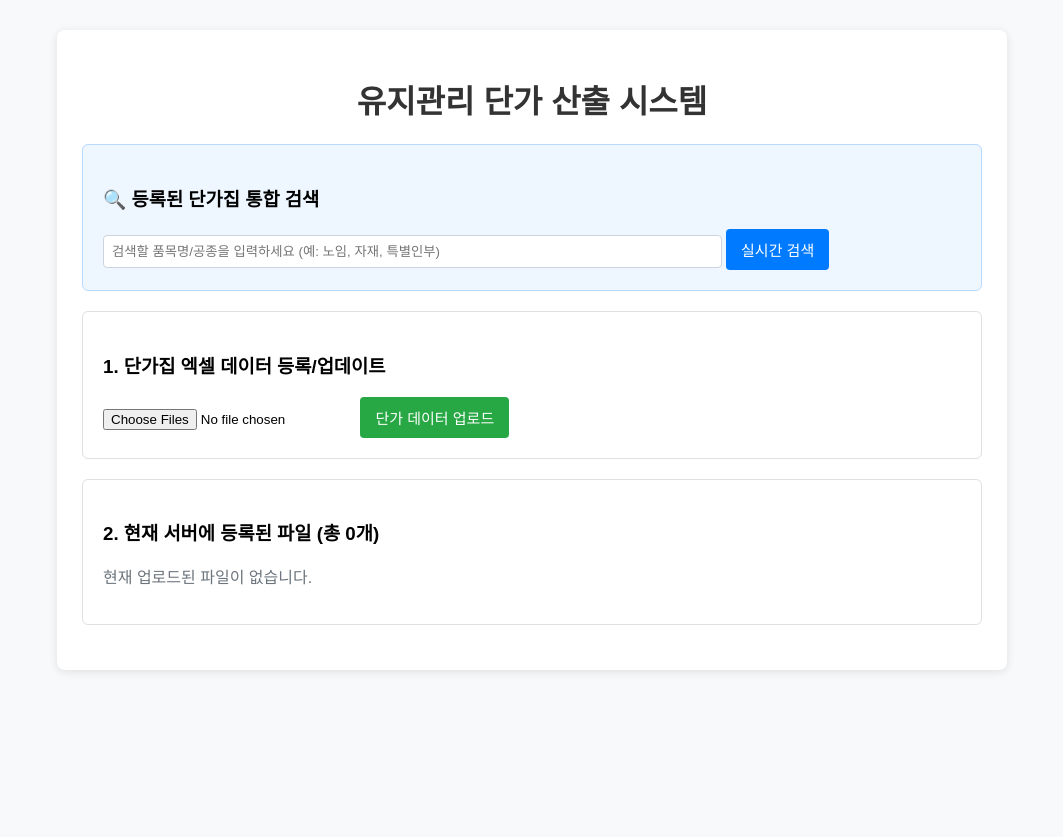
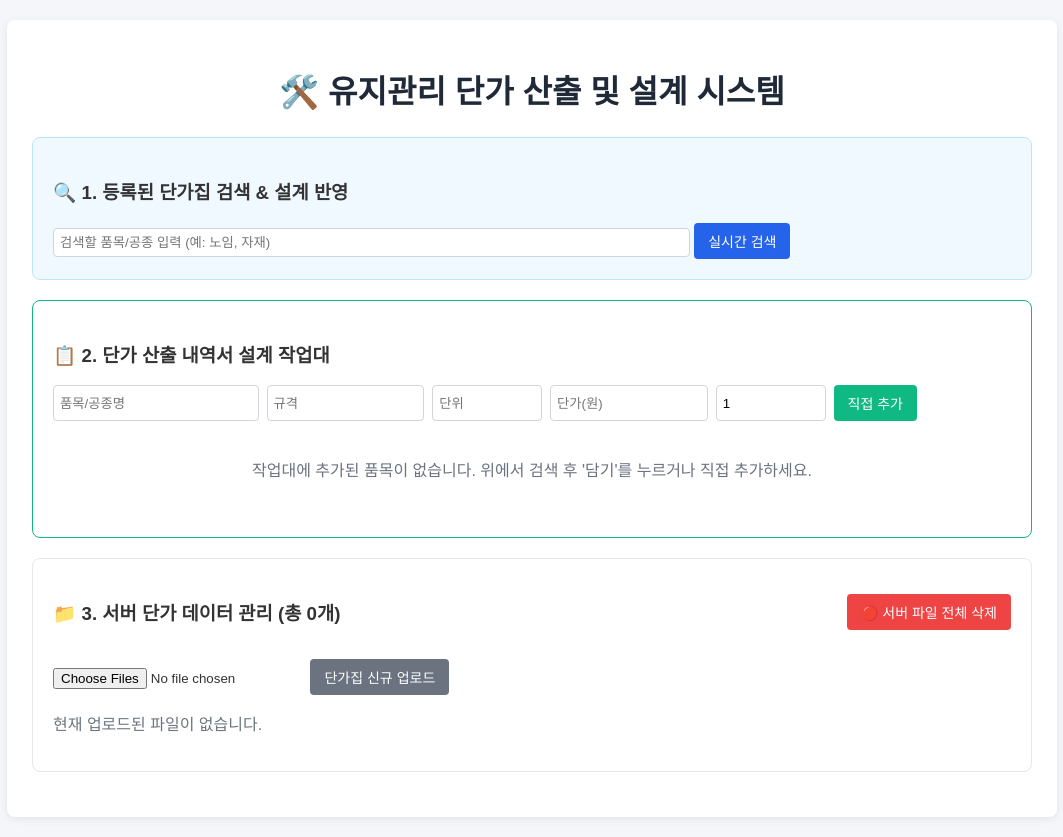
Before and after one commit to kidari08/maintenance-app, a Flask app: page / in a window 1280 px wide. Shown: the whole page, without its empty margins (108-1171 px from the left). Before the commit the page ends 672 px from the top, so only its background shows below. Run offline with Flask 3, Linux system fonts and the light colour scheme.

Commit message:
Update index.html

```diff
--- a/templates/index.html
+++ b/templates/index.html
@@ -3,82 +3,146 @@
 <head>
     <meta charset="UTF-8">
     <meta name="viewport" content="width=device-width, initial-scale=1.0">
-    <title>유지관리 단가 산출 시스템</title>
+    <title>유지관리 단가 산출 및 설계 시스템</title>
     <style>
-        body { font-family: sans-serif; margin: 30px; background-color: #f8f9fa; }
-        .container { max-width: 900px; margin: 0 auto; background: #fff; padding: 25px; border-radius: 8px; box-shadow: 0 2px 10px rgba(0,0,0,0.1); }
-        h1 { text-align: center; color: #333; }
-        .card { border: 1px solid #e0e0e0; padding: 20px; border-radius: 6px; margin-bottom: 20px; }
-        .btn { background-color: #28a745; color: white; border: none; padding: 10px 15px; border-radius: 4px; font-size: 15px; cursor: pointer; }
-        .btn-search { background-color: #007bff; }
-        .alert { color: #155724; background-color: #d4edda; padding: 10px; border-radius: 4px; margin-top: 10px; }
-        table { width: 100%; border-collapse: collapse; margin-top: 15px; font-size: 14px; }
-        th, td { border: 1px solid #dee2e6; padding: 8px; text-align: left; }
-        th { background-color: #f1f3f5; }
-        input[type="text"] { padding: 8px; width: 70%; border: 1px solid #ced4da; border-radius: 4px; }
+        body { font-family: sans-serif; margin: 20px; background-color: #f4f6f9; color: #333; }
+        .container { max-width: 1000px; margin: 0 auto; background: #fff; padding: 25px; border-radius: 8px; box-shadow: 0 2px 8px rgba(0,0,0,0.08); }
+        h1 { text-align: center; color: #1f2937; margin-bottom: 25px; }
+        .card { border: 1px solid #e5e7eb; padding: 20px; border-radius: 8px; margin-bottom: 20px; background-color: #ffffff; }
+        .btn { background-color: #10b981; color: white; border: none; padding: 8px 14px; border-radius: 4px; font-size: 14px; cursor: pointer; text-decoration: none; display: inline-block; }
+        .btn-blue { background-color: #2563eb; }
+        .btn-red { background-color: #ef4444; }
+        .btn-gray { background-color: #6b7280; }
+        table { width: 100%; border-collapse: collapse; margin-top: 10px; font-size: 13px; }
+        th, td { border: 1px solid #d1d5db; padding: 8px; text-align: center; }
+        th { background-color: #f3f4f6; font-weight: bold; }
+        input[type="text"], input[type="number"] { padding: 6px; border: 1px solid #d1d5db; border-radius: 4px; }
+        .text-left { text-align: left; }
+        .text-right { text-align: right; }
+        .total-box { background-color: #fef3c7; border: 1px solid #f59e0b; padding: 15px; border-radius: 6px; font-size: 18px; font-weight: bold; text-align: right; margin-top: 15px; }
+        .file-item { display: flex; justify-content: space-between; align-items: center; padding: 6px 0; border-bottom: 1px dashed #e5e7eb; }
     </style>
 </head>
 <body>
 
 <div class="container">
-    <h1>유지관리 단가 산출 시스템</h1>
+    <h1>🛠️ 유지관리 단가 산출 및 설계 시스템</h1>
 
-    <!-- 1. 단가 통합 검색 (업로드된 엑셀 실시간 조회) -->
-    <div class="card" style="background-color: #eef6ff; border-color: #b8daff;">
-        <h3>🔍 등록된 단가집 통합 검색</h3>
+    <!-- 1. 단가집 검색 및 설계서 반영 -->
+    <div class="card" style="background-color: #f0f9ff; border-color: #bae6fd;">
+        <h3>🔍 1. 등록된 단가집 검색 & 설계 반영</h3>
         <form method="GET" action="/">
-            <input type="text" name="keyword" value="{{ keyword }}" placeholder="검색할 품목명/공종을 입력하세요 (예: 노임, 자재, 특별인부)">
-            <button type="submit" class="btn btn-search">실시간 검색</button>
+            <input type="text" name="keyword" value="{{ keyword }}" placeholder="검색할 품목/공종 입력 (예: 노임, 자재)" style="width: 65%;">
+            <button type="submit" class="btn btn-blue">실시간 검색</button>
         </form>
 
-        {% if keyword %}
-            <h4>'{{ keyword }}' 검색 결과 (총 {{ search_results|length }}건)</h4>
         {% if search_results %}
+            <h4 style="margin-top: 15px;">검색 결과 (원하는 품목을 산출서에 추가하세요)</h4>
             <table>
                 <thead>
                     <tr>
                         <th>출처 파일</th>
-                            <th>시트명</th>
-                            <th>항목 데이터 (주요 내용)</th>
+                        <th>항목 내용</th>
+                        <th>산출서 반영하기</th>
                     </tr>
                 </thead>
                 <tbody>
                     {% for item in search_results %}
                         <tr>
-                                <td><b>{{ item.filename }}</b></td>
-                                <td>{{ item.sheet }}</td>
-                                <td>{{ item.data | join(' | ') }}</td>
+                            <td>{{ item.filename }}</td>
+                            <td class="text-left">{{ item.raw_data }}</td>
+                            <td>
+                                <form method="POST" action="/add_item" style="display: flex; gap: 4px; justify-content: center;">
+                                    <input type="hidden" name="name" value="{{ item.item_name }}">
+                                    <input type="hidden" name="spec" value="{{ item.spec }}">
+                                    <input type="hidden" name="unit" value="{{ item.unit }}">
+                                    <input type="hidden" name="price" value="{{ item.price }}">
+                                    <input type="number" name="qty" value="1" step="0.1" style="width: 50px;">
+                                    <button type="submit" class="btn">담기</button>
+                                </form>
+                            </td>
                         </tr>
                     {% endfor %}
                 </tbody>
             </table>
-            {% else %}
-                <p style="color: #dc3545;">해당 키워드가 포함된 단가 데이터를 찾을 수 없습니다.</p>
-            {% endif %}
         {% endif %}
     </div>
 
-    <!-- 2. 다중 엑셀 파일 등록 -->
-    <div class="card">
-        <h3>1. 단가집 엑셀 데이터 등록/업데이트</h3>
-        <form method="POST" enctype="multipart/form-data">
-            <input type="file" name="files" multiple accept=".xls,.xlsx">
-            <button type="submit" class="btn">단가 데이터 업로드</button>
+    <!-- 2. 단가 산출 내역서 작업대 -->
+    <div class="card" style="border-color: #10b981;">
+        <h3>📋 2. 단가 산출 내역서 설계 작업대</h3>
+
+        <!-- 수동 추가 폼 -->
+        <form method="POST" action="/add_item" style="margin-bottom: 15px; display: flex; gap: 8px; flex-wrap: wrap;">
+            <input type="text" name="name" placeholder="품목/공종명" required style="width: 20%;">
+            <input type="text" name="spec" placeholder="규격" style="width: 15%;">
+            <input type="text" name="unit" placeholder="단위" style="width: 10%;">
+            <input type="text" name="price" placeholder="단가(원)" required style="width: 15%;">
+            <input type="number" name="qty" placeholder="수량" value="1" step="0.01" required style="width: 10%;">
+            <button type="submit" class="btn">직접 추가</button>
         </form>
-        {% if message %}
-            <div class="alert">{{ message }}</div>
+
+        {% if calc_items %}
+            <table>
+                <thead>
+                    <tr>
+                        <th>No</th>
+                        <th>품목/공종명</th>
+                        <th>규격</th>
+                        <th>단위</th>
+                        <th>단가(원)</th>
+                        <th>수량</th>
+                        <th>금액(원)</th>
+                        <th>삭제</th>
+                    </tr>
+                </thead>
+                <tbody>
+                    {% for item in calc_items %}
+                        <tr>
+                            <td>{{ item.id }}</td>
+                            <td class="text-left">{{ item.name }}</td>
+                            <td>{{ item.spec }}</td>
+                            <td>{{ item.unit }}</td>
+                            <td class="text-right">{{ "{:,.0f}".format(item.price) }}</td>
+                            <td>{{ item.qty }}</td>
+                            <td class="text-right">{{ "{:,.0f}".format(item.total) }}</td>
+                            <td><a href="/delete_item/{{ item.id }}" class="btn btn-red" style="padding: 2px 6px; font-size: 12px;">삭제</a></td>
+                        </tr>
+                    {% endfor %}
+                </tbody>
+            </table>
+
+            <div class="total-box">
+                총 산출 금액합계: {{ "{:,.0f}".format(total_amount) }} 원
+            </div>
+        {% else %}
+            <p style="color: #6b7280; text-align: center; padding: 20px 0;">작업대에 추가된 품목이 없습니다. 위에서 검색 후 '담기'를 누르거나 직접 추가하세요.</p>
         {% endif %}
     </div>
 
-    <!-- 3. 서버에 등록된 파일 목록 -->
+    <!-- 3. 서버 파일 삭제 및 업로드 관리 -->
     <div class="card">
-        <h3>2. 현재 서버에 등록된 파일 (총 {{ current_files|length }}개)</h3>
+        <div style="display: flex; justify-content: space-between; align-items: center; margin-bottom: 15px;">
+            <h3>📁 3. 서버 단가 데이터 관리 (총 {{ current_files|length }}개)</h3>
+            <form method="POST" action="/clear_files" onsubmit="return confirm('서버의 모든 파일 데이터를 삭제하시겠습니까?');">
+                <button type="submit" class="btn btn-red">🔴 서버 파일 전체 삭제</button>
+            </form>
+        </div>
+
+        <form method="POST" enctype="multipart/form-data" style="margin-bottom: 15px;">
+            <input type="file" name="files" multiple accept=".xls,.xlsx">
+            <button type="submit" class="btn btn-gray">단가집 신규 업로드</button>
+        </form>
+
         {% if current_files %}
-            <ul>
+            <div style="background: #f9fafb; padding: 10px; border-radius: 4px; border: 1px solid #e5e7eb;">
                 {% for file_name in current_files %}
-                    <li>📄 {{ file_name }}</li>
+                    <div class="file-item">
+                        <span>📄 {{ file_name }}</span>
+                        <a href="/delete_file/{{ file_name }}" class="btn btn-red" style="padding: 2px 8px; font-size: 12px;" onclick="return confirm('이 파일을 삭제하시겠습니까?');">삭제</a>
+                    </div>
                 {% endfor %}
-            </ul>
+            </div>
         {% else %}
             <p style="color: #6c757d;">현재 업로드된 파일이 없습니다.</p>
         {% endif %}
```
Lines whose indentation alone changed are shown as unchanged.
